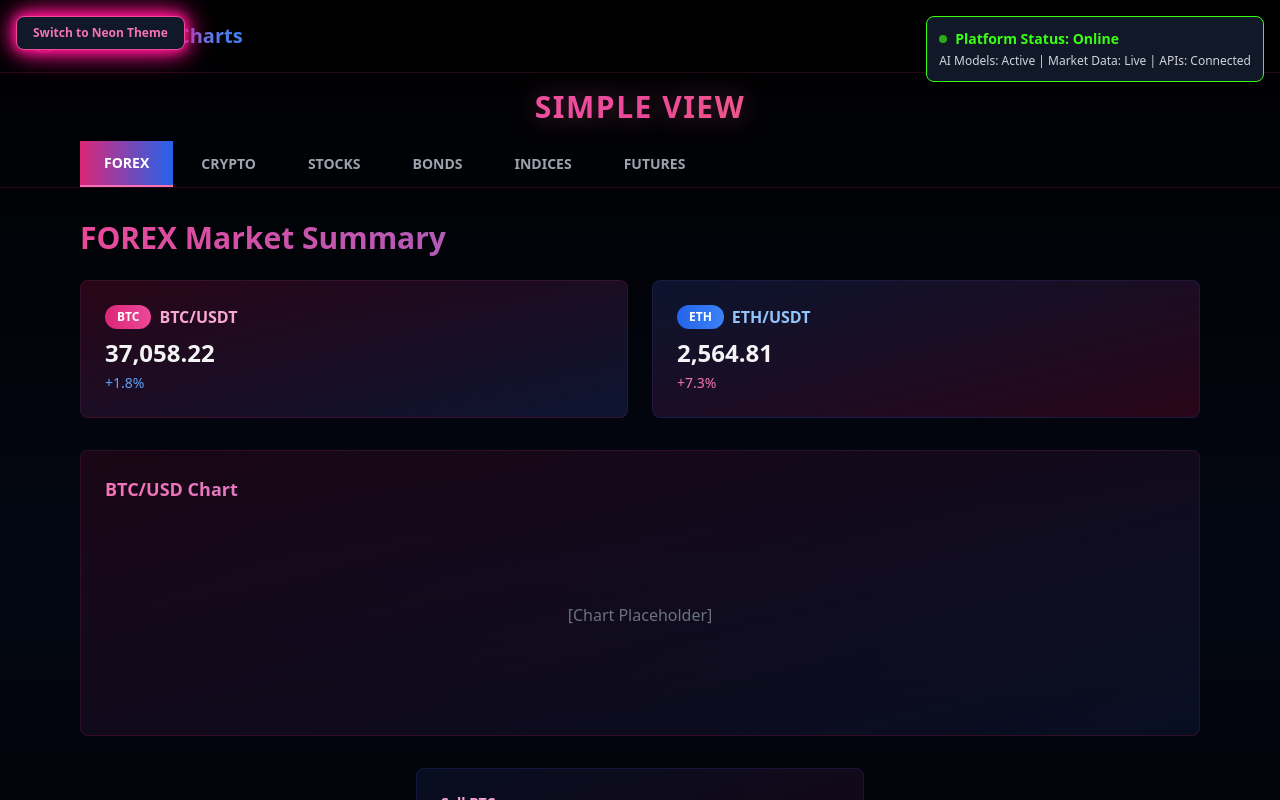
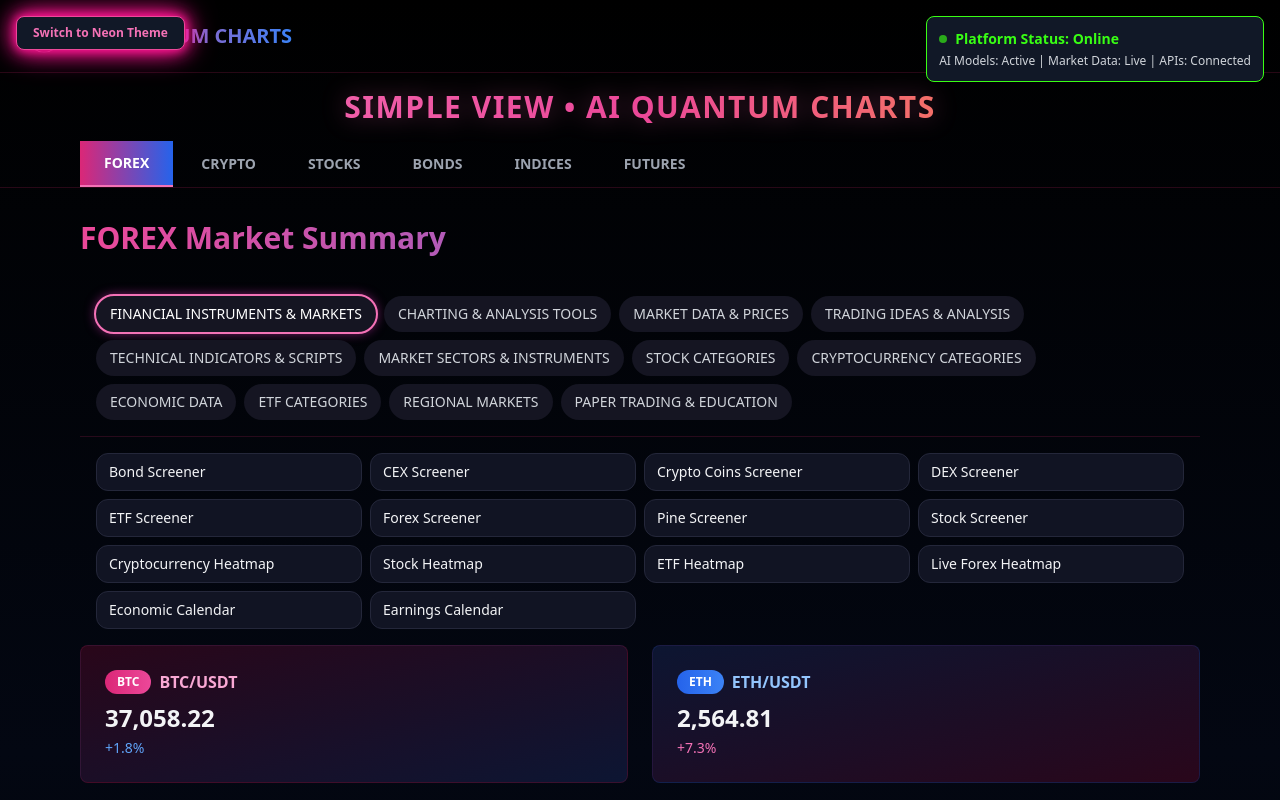
Before and after one commit to rickfloyd/AiQuantumCharts, a React (Vite) app: page / in a window 1280 px wide. Both pictures are taken after a click on the button "Switch to Minimal Theme". Shown: the top 800 px of the page. Built offline with nearby package versions, Linux system fonts and the light colour scheme; no server answers.

Commit message:
Simple View: add AI QUANTUM CHARTS branding and category tabs (SimpleTabs). Fix lint by removing inline styles with Tailwind arbitrary prop.

```diff
--- /dev/null
+++ b/src/components/SimpleTabs.tsx
@@ -0,0 +1,96 @@
+import React, { useState } from 'react';
+
+const CATEGORY_DATA: Record<string, string[]> = {
+  'FINANCIAL INSTRUMENTS & MARKETS': [
+    'Bond Screener','CEX Screener','Crypto Coins Screener','DEX Screener','ETF Screener',
+    'Forex Screener','Pine Screener','Stock Screener','Cryptocurrency Heatmap','Stock Heatmap',
+    'ETF Heatmap','Live Forex Heatmap','Economic Calendar','Earnings Calendar'
+  ],
+  'CHARTING & ANALYSIS TOOLS': [
+    'Advanced Charts','Live Charts','Lightweight Charts','Free Charting Library',
+    'Trading Platform','Desktop Application','Mobile Applications','Widget Library'
+  ],
+  'MARKET DATA & PRICES': [
+    'Top Crypto Gainers','Top Crypto Losers','Cryptocurrency Market','Forex Market','Futures Market',
+    'Markets Overview','US Stock Market','World Stock Market','Bond Market','ETF Market','World Indices'
+  ],
+  'TRADING IDEAS & ANALYSIS': [
+    'Trading Ideas','Bullish Patterns','Bearish Patterns','Chart Patterns','Trend Analysis','Wave Analysis',
+    'Support and Resistance','Supply and Demand','Trend Line Break','Fundamental Analysis','Harmonic Patterns',
+    'Elliott Wave','Fibonacci Analysis','Fibonacci Retracement','Moving Averages','Pivot Points'
+  ],
+  'TECHNICAL INDICATORS & SCRIPTS': [
+    'Pine Script User Manual','Trading Strategies & Indicators','RSI Indicators','MACD Indicators',
+    'Autocorrelation Indicator','Ultimate Oscillator','Volume Indicators','Multi-Asset Analysis Tools'
+  ],
+  'MARKET SECTORS & INSTRUMENTS': [
+    'Energy Futures','Metals Futures','Agricultural Futures','Currency Futures','Interest Rate Futures',
+    'Index Futures','Major Indices','High-Yield Corporate Bonds','Fixed-Rate Corporate Bonds',
+    'Floating-Rate Corporate Bonds','Government Bonds'
+  ],
+  'STOCK CATEGORIES': [
+    'Large Cap Stocks','Small Cap Stocks','High Dividend Stocks','Most Active Stocks','Most Volatile Stocks',
+    '52-Week High Stocks','52-Week Low Stocks','All-Time High Stocks','All-Time Low Stocks','Penny Stocks',
+    'Pink Sheet Stocks','Pre-Market Gainers','After-Hours Stocks'
+  ],
+  'CRYPTOCURRENCY CATEGORIES': [
+    'Large-Cap Crypto','Small-Cap Crypto','DeFi Coins','All-Time High Crypto','All-Time Low Crypto',
+    'Most Expensive Coins','Most Traded Crypto','Most Volatile Crypto','Crypto Dominance Chart','Bitcoin ETFs','Ethereum ETFs'
+  ],
+  'ECONOMIC DATA': [
+    'Economic Indicators','Global Economic Trends','Inflation Charts','Employment Data','GDP Growth',
+    'Interest Rates','Government Debt','Trade Balance','Real Estate Data','Economic Country Data'
+  ],
+  'ETF CATEGORIES': [
+    'High-Dividend ETFs','Highest Returning ETFs','Most Traded ETFs','Highest AUM Growth ETFs'
+  ],
+  'REGIONAL MARKETS': [
+    'US Markets','European Markets','Asian Markets','World Markets','German Stocks','Japanese Stocks',
+    'Chinese Stocks','Indian Stocks','Egyptian Stocks'
+  ],
+  'PAPER TRADING & EDUCATION': [
+    'Paper Trading Competition','Trading Education','Community Ideas','Social Network Features'
+  ],
+};
+
+const SimpleTabs: React.FC = () => {
+  const groups = Object.keys(CATEGORY_DATA);
+  const [active, setActive] = useState(groups[0]);
+
+  return (
+    <section className="mt-2">
+      {/* Tabs */}
+      <div className="flex gap-2 p-4 flex-wrap border-b border-pink-900/30">
+        {groups.map((g) => (
+          <button
+            key={g}
+            onClick={() => setActive(g)}
+            className={`px-3.5 py-2 rounded-full bg-[#151522] text-sm whitespace-nowrap transition-all ${
+              active === g
+                ? 'outline outline-2 outline-pink-400 shadow-[0_0_12px_rgba(255,59,212,.6)] text-white'
+                : 'text-gray-300 hover:text-white'
+            }`}
+          >
+            {g}
+          </button>
+        ))}
+      </div>
+
+      {/* Panels */}
+      <div className="p-4">
+        <div className="grid gap-2 [grid-template-columns:repeat(auto-fill,minmax(220px,1fr))]">
+          {CATEGORY_DATA[active].map((item) => (
+            <div
+              key={item}
+              className="px-3 py-2 bg-[#111423] border border-[#24273a] rounded-xl text-sm hover:border-pink-500/60 hover:shadow-[0_0_10px_rgba(59,130,246,.25)] transition"
+            >
+              {item}
+            </div>
+          ))}
+        </div>
+      </div>
+    </section>
+  );
+};
+
+export default SimpleTabs;
--- a/src/themes/MinimalTheme.tsx
+++ b/src/themes/MinimalTheme.tsx
@@ -1,4 +1,5 @@
 import React, { useState } from "react";
+import SimpleTabs from "../components/SimpleTabs";
 
 // Minimal, dark, accessible theme version of homepage
 const MinimalTheme: React.FC = () => {
@@ -18,7 +19,7 @@ const MinimalTheme: React.FC = () => {
       <header className="flex items-center justify-between px-6 py-4 border-b border-pink-900/30">
         <div className="flex items-center space-x-3">
           <img src="/pink.png" alt="Quantum Charts Logo" className="w-10 h-10" />
-          <span className="text-xl font-bold bg-gradient-to-r from-pink-500 to-blue-500 bg-clip-text text-transparent">Quantum Charts</span>
+          <span className="text-xl font-bold bg-gradient-to-r from-pink-500 to-blue-500 bg-clip-text text-transparent">AI QUANTUM CHARTS</span>
         </div>
         <nav className="flex items-center space-x-6 text-base">
           <a href="#exchange" className="text-pink-400 hover:text-pink-300">Exchange</a>
@@ -33,7 +34,7 @@ const MinimalTheme: React.FC = () => {
         <div className="max-w-6xl mx-auto px-4">
           <div className="py-4 text-center">
             <h2 className="text-2xl md:text-3xl font-extrabold tracking-wider bg-gradient-to-r from-pink-400 via-pink-500 to-orange-400 bg-clip-text text-transparent drop-shadow-[0_0_12px_rgba(255,105,180,0.35)]">
-              SIMPLE VIEW
+              SIMPLE VIEW • AI QUANTUM CHARTS
             </h2>
           </div>
         </div>
@@ -64,6 +65,8 @@ const MinimalTheme: React.FC = () => {
         <h1 className="text-3xl font-bold mb-6 bg-gradient-to-r from-pink-500 to-blue-500 bg-clip-text text-transparent">
           {tabs.find(t => t.id === activeTab)?.label} Market Summary
         </h1>
+        {/* Categories / Sections */}
+        <SimpleTabs />
         <div className="grid grid-cols-1 md:grid-cols-2 gap-6 mb-8">
         <div className="bg-gradient-to-br from-pink-950/50 to-blue-950/50 rounded-lg p-6 border border-pink-900/30">
           <div className="flex items-center mb-2">
```
